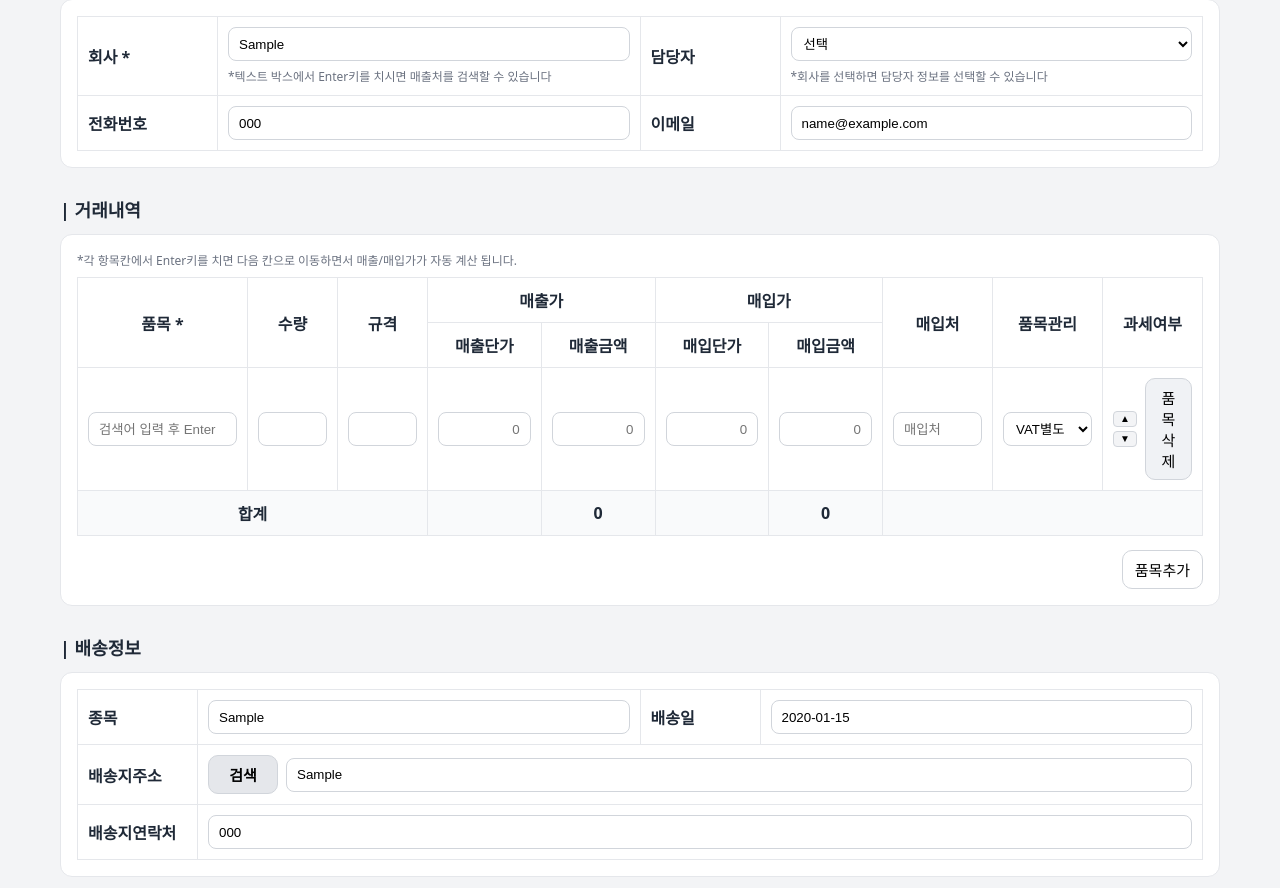
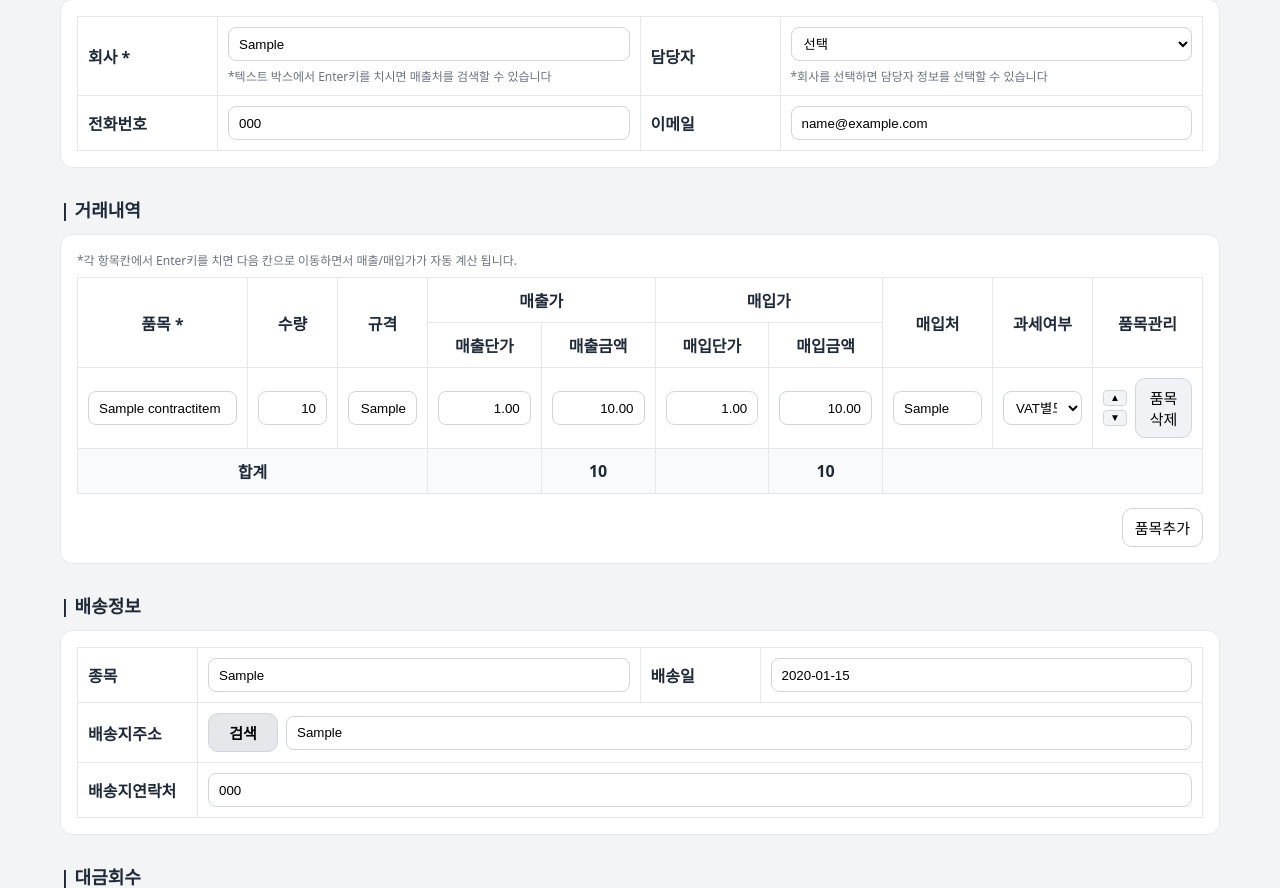
Before and after one commit to jmy051103/Expense_Management_System, a Django app: page /expenses/contracts/1/edit/ in a window 1280 px wide. Shown: the part 927-1815 px from the top of the page. Run offline with Django 5.2, Linux system fonts and the light colour scheme; a user stored in the database is signed in; tables that the repository leaves empty hold one stand-in row (values such as "Sample post"); grey boxes marked "Sample" are stand-in pictures; some libraries are stand-ins or nearby versions.

Commit message:
fixed error

```diff
--- a/expenses/views.py
+++ b/expenses/views.py
@@ -221,29 +221,160 @@ def add_contract(request):
     ctx = {"sales_people": sales_people, "customer_managers": []}
     return render(request, "add_contract.html", ctx)
 
+# @login_required
+# def contract_detail(request, pk):
+#     """계약 상세"""
+#     contract = get_object_or_404(
+#         Contract.objects
+#         .select_related("writer", "sales_owner")
+#         .prefetch_related("images"),
+#         pk=pk
+#     )
+#     return render(request, "contract_detail.html", {"contract": contract})
+
 @login_required
 def contract_detail(request, pk):
     """계약 상세"""
     contract = get_object_or_404(
         Contract.objects
         .select_related("writer", "sales_owner")
-        .prefetch_related("images"),
+        .prefetch_related("images", "items"),  # ← items도 미리
         pk=pk
     )
     return render(request, "contract_detail.html", {"contract": contract})
 
 
+
+# @login_required
+# def contract_edit(request, pk):
+#     contract = get_object_or_404(
+#         Contract.objects.select_related("writer", "sales_owner").prefetch_related("images"),
+#         pk=pk
+#     )
+
+#     # (선택) 작성자만 수정 가능
+#     if not (request.user.is_superuser or request.user == contract.writer):
+#         messages.error(request, "수정 권한이 없습니다. (작성자만 수정 가능)")
+#         return redirect("contract_detail", pk=contract.pk)
+
+#     sales_people = (
+#         User.objects.filter(is_active=True)
+#         .select_related("profile")
+#         .order_by("first_name", "username")
+#     )
+
+#     if request.method == "POST":
+#         is_submit = request.POST.get("submit_final") == "1"
+#         form = ContractForm(request.POST, instance=contract)
+#         if form.is_valid():
+#             with transaction.atomic():
+#                 # 1) 계약 저장
+#                 contract = form.save(commit=False)
+#                 contract.status = "submitted" if is_submit else "draft"
+#                 contract.title  = contract.customer_company or (contract.title or "무제 계약")
+#                 contract.save()
+
+#                 # 2) 이미지 삭제/추가
+#                 del_ids = request.POST.getlist("del_image_ids[]")
+#                 if del_ids:
+#                     ContractImage.objects.filter(contract=contract, id__in=del_ids).delete()
+
+#                 for f in request.FILES.getlist("images"):
+#                     ContractImage.objects.create(contract=contract, original=f)
+
+
+#                 contract.items.all().delete()   # related_name='items'인 경우
+
+#                 # 새 항목 읽기
+#                 names = request.POST.getlist("item_name[]") or []
+#                 qtys  = request.POST.getlist("qty[]") or []
+#                 specs = request.POST.getlist("spec[]") or []
+#                 su    = request.POST.getlist("sell_unit[]") or []
+#                 st    = request.POST.getlist("sell_total[]") or []
+#                 bu    = request.POST.getlist("buy_unit[]") or []
+#                 bt    = request.POST.getlist("buy_total[]") or []
+#                 vend  = request.POST.getlist("vendor[]") or []
+#                 vat   = request.POST.getlist("item_vat_mode[]") or []
+
+#                 # 안전 인덱싱 helper (리스트 길이가 달라도 IndexError 방지)
+#                 def get(lst, i, default=""):
+#                     return lst[i] if i < len(lst) else default
+
+#                 for i in range(len(names)):
+#                     name = (get(names, i, "") or "").strip()
+#                     qty  = int(get(qtys, i, 0) or 0)
+#                     if not name or qty <= 0:
+#                         continue
+
+#                     sell_unit  = _d(get(su, i, 0))
+#                     buy_unit   = _d(get(bu, i, 0))
+#                     sell_total = _d(get(st, i, 0))
+#                     buy_total  = _d(get(bt, i, 0))
+
+#                     if qty and sell_unit: sell_total = (sell_unit * qty).quantize(Decimal("1."))
+#                     if qty and buy_unit:  buy_total  = (buy_unit  * qty).quantize(Decimal("1."))
+
+#                     ContractItem.objects.create(
+#                         contract=contract,
+#                         name=name,
+#                         qty=_i(get(qtys, i, 0)),
+#                         spec=get(specs, i, "") or "",
+#                         sell_unit=_d(get(su, i, 0)),
+#                         sell_total=_d(get(st, i, 0)),
+#                         buy_unit=_d(get(bu, i, 0)),
+#                         buy_total=_d(get(bt, i, 0)),
+#                         vendor=get(vend, i, "") or "",
+#                         vat_mode=(get(vat, i, "separate") or "separate"),
+#                     )
+
+#             return redirect("contract_detail", pk=contract.pk)
+
+#         # 폼 에러 → 다시 렌더
+#         ctx = {
+#             "sales_people": sales_people,
+#             "customer_managers": [],
+#             "form_errors": form.errors,
+#             "contract": contract,
+#             "is_edit": True,
+#         }
+#         return render(request, "add_contract.html", ctx)
+
+#     # GET
+#     ctx = {
+#         "sales_people": sales_people,
+#         "customer_managers": [],
+#         "contract": contract,
+#         "is_edit": True,
+#     }
+#     return render(request, "add_contract.html", ctx)
+
 @login_required
 def contract_edit(request, pk):
     contract = get_object_or_404(
-        Contract.objects.select_related("writer", "sales_owner").prefetch_related("images"),
+        Contract.objects
+        .select_related("writer", "sales_owner")
+        .prefetch_related("images", "items"),    # ← 품목/이미지 프리패치
         pk=pk
     )
 
-    # (선택) 작성자만 수정 가능
+    # 사용자가 보던 페이지로 돌아가기 위한 next 계산
+    next_url = (
+        request.POST.get("next")
+        or request.GET.get("next")
+        or request.META.get("HTTP_REFERER")
+        or reverse("contract_detail", args=[contract.pk])
+    )
+    if not url_has_allowed_host_and_scheme(
+        next_url,
+        allowed_hosts={request.get_host()},
+        require_https=request.is_secure(),
+    ):
+        next_url = reverse("contract_detail", args=[contract.pk])
+
+    # 작성자 또는 슈퍼만 수정 가능
     if not (request.user.is_superuser or request.user == contract.writer):
         messages.error(request, "수정 권한이 없습니다. (작성자만 수정 가능)")
-        return redirect("contract_detail", pk=contract.pk)
+        return redirect(next_url)
 
     sales_people = (
         User.objects.filter(is_active=True)
@@ -256,7 +387,7 @@ def contract_edit(request, pk):
         form = ContractForm(request.POST, instance=contract)
         if form.is_valid():
             with transaction.atomic():
-                # 1) 계약 저장
+                # 1) 본문 저장
                 contract = form.save(commit=False)
                 contract.status = "submitted" if is_submit else "draft"
                 contract.title  = contract.customer_company or (contract.title or "무제 계약")
@@ -270,10 +401,9 @@ def contract_edit(request, pk):
                 for f in request.FILES.getlist("images"):
                     ContractImage.objects.create(contract=contract, original=f)
 
+                # 3) 품목 전체 갈아끼우기 (재계산 포함)
+                contract.items.all().delete()
 
-                contract.items.all().delete()   # related_name='items'인 경우
-
-                # 새 항목 읽기
                 names = request.POST.getlist("item_name[]") or []
                 qtys  = request.POST.getlist("qty[]") or []
                 specs = request.POST.getlist("spec[]") or []
@@ -284,13 +414,12 @@ def contract_edit(request, pk):
                 vend  = request.POST.getlist("vendor[]") or []
                 vat   = request.POST.getlist("item_vat_mode[]") or []
 
-                # 안전 인덱싱 helper (리스트 길이가 달라도 IndexError 방지)
                 def get(lst, i, default=""):
                     return lst[i] if i < len(lst) else default
 
                 for i in range(len(names)):
                     name = (get(names, i, "") or "").strip()
-                    qty  = int(get(qtys, i, 0) or 0)
+                    qty  = _i(get(qtys, i, 0))
                     if not name or qty <= 0:
                         continue
 
@@ -299,57 +428,48 @@ def contract_edit(request, pk):
                     sell_total = _d(get(st, i, 0))
                     buy_total  = _d(get(bt, i, 0))
 
-                    if qty and sell_unit: sell_total = (sell_unit * qty).quantize(Decimal("1."))
-                    if qty and buy_unit:  buy_total  = (buy_unit  * qty).quantize(Decimal("1."))
+                    # 서버 재계산(단가×수량이 우선)
+                    if qty and sell_unit:
+                        sell_total = (sell_unit * qty).quantize(Decimal("1."))
+                    if qty and buy_unit:
+                        buy_total  = (buy_unit  * qty).quantize(Decimal("1."))
 
                     ContractItem.objects.create(
                         contract=contract,
                         name=name,
-                        qty=_i(get(qtys, i, 0)),
+                        qty=qty,
                         spec=get(specs, i, "") or "",
-                        sell_unit=_d(get(su, i, 0)),
-                        sell_total=_d(get(st, i, 0)),
-                        buy_unit=_d(get(bu, i, 0)),
-                        buy_total=_d(get(bt, i, 0)),
+                        sell_unit=sell_unit,
+                        sell_total=sell_total,   # ← 계산된 값 반영
+                        buy_unit=buy_unit,
+                        buy_total=buy_total,     # ← 계산된 값 반영
                         vendor=get(vend, i, "") or "",
                         vat_mode=(get(vat, i, "separate") or "separate"),
                     )
 
-            return redirect("contract_detail", pk=contract.pk)
+            messages.success(request, "계약이 저장되었습니다.")
+            return redirect(next_url)
 
-        # 폼 에러 → 다시 렌더
+        # 폼 에러 → 다시 렌더 (next도 전달)
         ctx = {
             "sales_people": sales_people,
             "customer_managers": [],
             "form_errors": form.errors,
             "contract": contract,
             "is_edit": True,
+            "next": next_url,
         }
         return render(request, "add_contract.html", ctx)
 
-    # GET
+    # GET: 수정 폼 렌더 (템플릿에서 프리필할 데이터 제공)
     ctx = {
         "sales_people": sales_people,
         "customer_managers": [],
-        "contract": contract,
+        "contract": contract,  # ← add_contract.html에서 이 값으로 input 채우면 됨
         "is_edit": True,
+        "next": next_url,
     }
     return render(request, "add_contract.html", ctx)
-
-# @login_required
-# @require_POST
-# def contract_delete(request, pk):
-#     """계약 삭제: 작성자 또는 superuser만"""
-#     contract = get_object_or_404(Contract, pk=pk)
-#     if not (request.user.is_superuser or request.user == contract.writer):
-#         from django.contrib import messages
-#         messages.error(request, "삭제 권한이 없습니다. (작성자만 삭제 가능)")
-#         return redirect("contract_detail", pk=contract.pk)  # 상세 페이지로 되돌리기
-
-#     contract.delete()
-#     from django.contrib import messages
-#     messages.success(request, "계약이 성공적으로 삭제되었습니다.")
-#     return redirect("contract_list")
 
 @login_required
 @require_POST
--- a/templates/add_contract.html
+++ b/templates/add_contract.html
@@ -216,8 +216,9 @@
                   <th colspan="2" class="center">매출가</th>
                   <th colspan="2" class="center">매입가</th>
                   <th rowspan="2" style="width:110px" class="center">매입처</th>
+                  <th rowspan="2" style="width:100px" class="center">과세여부</th>
                   <th rowspan="2" style="width:110px" class="center">품목관리</th>
-                  <th rowspan="2" style="width:100px" class="center">과세여부</th>
+
                 </tr>
                 <tr>
                   <th class="right hide-sm">매출단가</th>
@@ -230,14 +231,16 @@
                 {% if is_edit %}
                   {% for it in contract.items.all %}
                     <tr data-row>
-                      <td><input class="inp" name="item_name[]" placeholder="검색어 입력 후 Enter" required></td>
-                      <td><input class="inp right" name="qty[]" inputmode="numeric"></td>
-                      <td class="center"><input class="inp right" name="spec[]"></td>
-                      <td class="hide-sm"><input class="inp right" name="sell_unit[]" inputmode="decimal" placeholder="0"></td>
-                      <td><input class="inp right" name="sell_total[]" inputmode="decimal" placeholder="0"></td>
-                      <td class="hide-sm"><input class="inp right" name="buy_unit[]" inputmode="decimal" placeholder="0"></td>
-                      <td><input class="inp right" name="buy_total[]" inputmode="decimal" placeholder="0"></td>
-                      <td><input class="inp" name="vendor[]" placeholder="매입처"></td>
+                      <td><input class="inp" name="item_name[]" value="{{ it.name }}" required></td>
+                      <td><input class="inp right" name="qty[]" value="{{ it.qty|default_if_none:'' }}" inputmode="numeric"></td>
+
+                      <td class="center"><input class="inp right" name="spec[]" value="{{ it.spec }}"></td>
+
+                      <td class="hide-sm"><input class="inp right" name="sell_unit[]" value="{{ it.sell_unit|default_if_none:'' }}" inputmode="decimal"></td>
+                      <td><input class="inp right" name="sell_total[]" value="{{ it.sell_total|default_if_none:'' }}" inputmode="decimal"></td>
+                      <td class="hide-sm"><input class="inp right" name="buy_unit[]" value="{{ it.buy_unit|default_if_none:'' }}" inputmode="decimal"></td>
+                      <td><input class="inp right" name="buy_total[]" value="{{ it.buy_total|default_if_none:'' }}" inputmode="decimal"></td>
+                      <td><input class="inp" name="vendor[]" value="{{ it.vendor }}"></td>
 
                       <td>
                         <select class="sel" name="item_vat_mode[]">
@@ -303,10 +306,6 @@
                     </td>
                     <td class="center">
                       <div class="row-actions" style="display:flex; gap:8px; justify-content:flex-start; align-items:center;">
-                        <div class="arrows-col">
-                          <button type="button" class="mini" data-up>▲</button>
-                          <button type="button" class="mini" data-down>▼</button>
-                        </div>
                         <button type="button" class="btn danger" data-remove>품목삭제</button>
                       </div>
                     </td>
```
Also changed, not shown: media/contracts/medium/2025/09/18/contracts/medium/2025/09/18/Screenshot_2025-09-_cjPqbO9.47.19PM_1200.jpg (added), media/contracts/orig/2025/09/18/Screenshot_2025-09-17_at_12_sfHqYU1.47.19PM.png (added), media/contracts/thumb/2025/09/18/contracts/thumb/2025/09/18/Screenshot_2025-09-17__kyFU1Ug.47.19PM_240.jpg (added).
